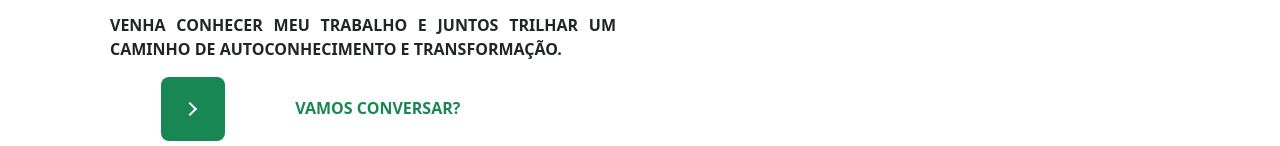
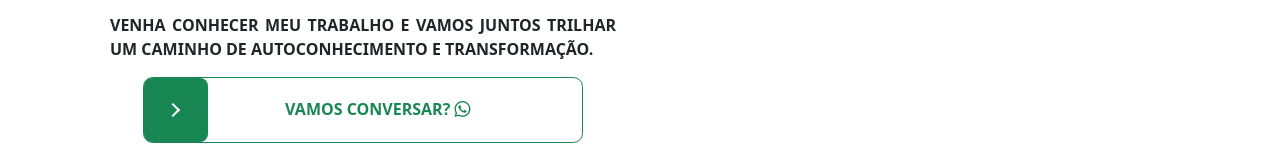
Before and after one commit to RudeBoyOne/psiccamilamelissa, a website built with Parcel: page index.html in a window 1280 px wide. Shown: the part 671-817 px from the top of the page. Built offline with nearby package versions, Linux system fonts and the light colour scheme.

Commit message:
FIX: solução de bugs e pequenas melhorias

```diff
--- a/src/css/pages/contact.scss
+++ b/src/css/pages/contact.scss
@@ -1,8 +1,4 @@
 @use "../colors.scss" as *;
-
-.contact-box {
-  height: 420px;
-}
 
 .d-grid .btn-dark {
   border: 0;
--- a/src/css/pages/home.scss
+++ b/src/css/pages/home.scss
@@ -1,6 +1,12 @@
 $bg: #f3f8fa;
 $white: #fff;
 $green: #198754;
+
+@media (min-width: 992px) {
+  .text-section {
+    height: 100%;
+  }
+}
 
 @mixin transition(
   $property: all,
@@ -20,7 +26,8 @@ a {
     display: inline-block;
     cursor: pointer;
     outline: none;
-    border: 0;
+    border: 1px solid $green;
+    border-radius: 0.6rem;
     vertical-align: middle;
     background: transparent;
     padding: 0;
@@ -28,7 +35,7 @@ a {
     font-family: inherit;
 
     &.learn-more {
-      width: 80%;
+      width: 87%;
       height: auto;
 
       .circle {
--- a/src/js/pages/articles/articles.js
+++ b/src/js/pages/articles/articles.js
@@ -12,15 +12,15 @@ const articles = `
         <div class="row row-cols-1 row-cols-md-3 g-4">
             ${Object.entries(articlesData)
         .map(
-            ([id, { title, img }]) =>
+            ([id, { title, img, description}]) =>
                 `
                         <div class="col">
                             <div class="card card-article h-100 shadows" data-article="${id}">
                                 <img src=${img} class="card-img-top" alt="Prévia do Artigo">
                                 <div class="card-body">
                                     <h5 class="card-title">${title}</h5>
-                                    <p class="card-text text-justify">
-                                        Este é um exemplo de resumo do artigo científico. Clique no card para ler o artigo completo.
+                                    <p class="card-subtitle text-justify fs-6">
+                                        ${description}
                                     </p>
                                 </div>
                             </div>
--- a/src/js/pages/articles/articlesData.js
+++ b/src/js/pages/articles/articlesData.js
@@ -5,7 +5,8 @@ const articlesMap = {
     enclausuramentoDaPalavra: {
         title: 'O Enclausuramento da Palavra',
         pdf: artigoPublicadoEnclausuramentoDaPalavra,
-        img: artigoImg
+        img: artigoImg,
+        description: 'Cadernos de Psicanálise | CPRJ, v. 46, n. 51, p. 87-102, 5 nov. 2024.'
     }
 };
 
--- a/src/js/pages/contact/contact.js
+++ b/src/js/pages/contact/contact.js
@@ -9,12 +9,12 @@ import sendEmail from '../../services/emailSendingService';
 import toast from './contactToast';
 
 const contact = `
-     <section class="d-flex flex-column-reverse flex-lg-row align-items-center p-3">
-        <section class="col-12 col-lg-6 pe-lg-3">
+     <section class="d-flex flex-column-reverse flex-lg-row align-items-center p-3 gap-3">
+        <section class="col-12 col-lg-6">
             <img src=${imgContact}
                 alt="avatar de uma psicóloga de 30 anos que usa óculos e tranças no cabelo" class="img-fluid rounded">
         </section>
-        <section class="col-12 col-lg-6 contact-box">
+        <section class="col-12 col-lg-6 d-flex flex-column justify-content-center">
             <ul class="nav nav-pills mb-3 row" id="pills-tab" role="tablist">
                 <li class="nav-item col" role="presentation">
                     <button class="nav-link active w-100" id="pills-home-tab" data-bs-toggle="pill"
--- a/src/js/pages/home.js
+++ b/src/js/pages/home.js
@@ -3,7 +3,7 @@ import '../../css/pages/home.scss'
 
 const homePage = `
     <section class="d-flex flex-column-reverse flex-lg-row align-items-center p-3">
-        <section class="col-12 col-lg-6 pt-4 p-lg-4 d-flex flex-column justify-content-between">
+        <section class="col-12 col-lg-6 pt-4 p-lg-4 d-flex flex-column justify-content-evenly text-section">
             <p class="text-justify lh-lg">
                 <span class="fw-bold text-decoration-underline text-uppercase"> Atendimento clínico de qualidade,</span> focado na abordagem psicanalítica. A psicanálise é uma ferramenta poderosa para explorar o inconsciente e entender os fatores que influenciam nossos comportamentos e emoções. Meu objetivo é ajudar você a enfrentar desafios e compreender suas emoções.
             </p>
@@ -14,7 +14,7 @@ const homePage = `
                 <span class="fw-bold text-decoration-underline text-uppercase"> Na minha clínica,</span> você encontrará um ambiente acolhedor e seguro, onde suas histórias, dores e alegrias serão respeitadas e valorizadas. Acredito que cada indivíduo é único e merece uma escuta atenta e sensível, para que possamos juntos ressignificar experiências e promover o autoconhecimento.
             </p>
             <p class="text-justify fw-bold text-uppercase">
-                Venha conhecer meu trabalho e juntos trilhar um caminho de autoconhecimento e transformação.
+                Venha conhecer meu trabalho e vamos juntos trilhar um caminho de autoconhecimento e transformação.
             </p>
 
             <div id="container" class="d-flex justify-content-center button-home">
@@ -22,7 +22,7 @@ const homePage = `
                     <span class="circle" aria-hidden="true">
                         <span class="icon arrow"></span>
                     </span>
-                    <span class="button-text">Vamos Conversar?</span>
+                    <span class="button-text">Vamos Conversar? <i class="bi bi-whatsapp"></i> </span>
                 </a>
             </div>
 
```
Also changed, not shown: src/assets/images/formatura.png, 3 other files.
